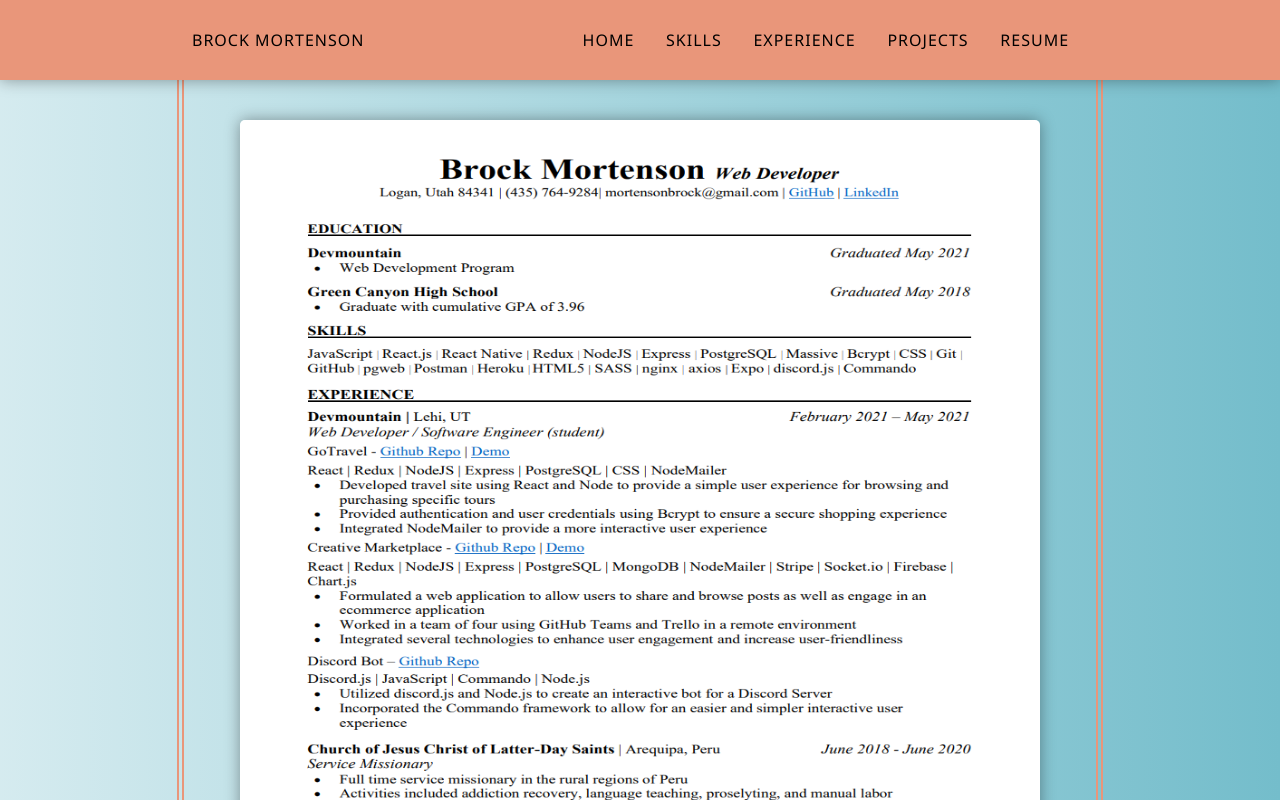
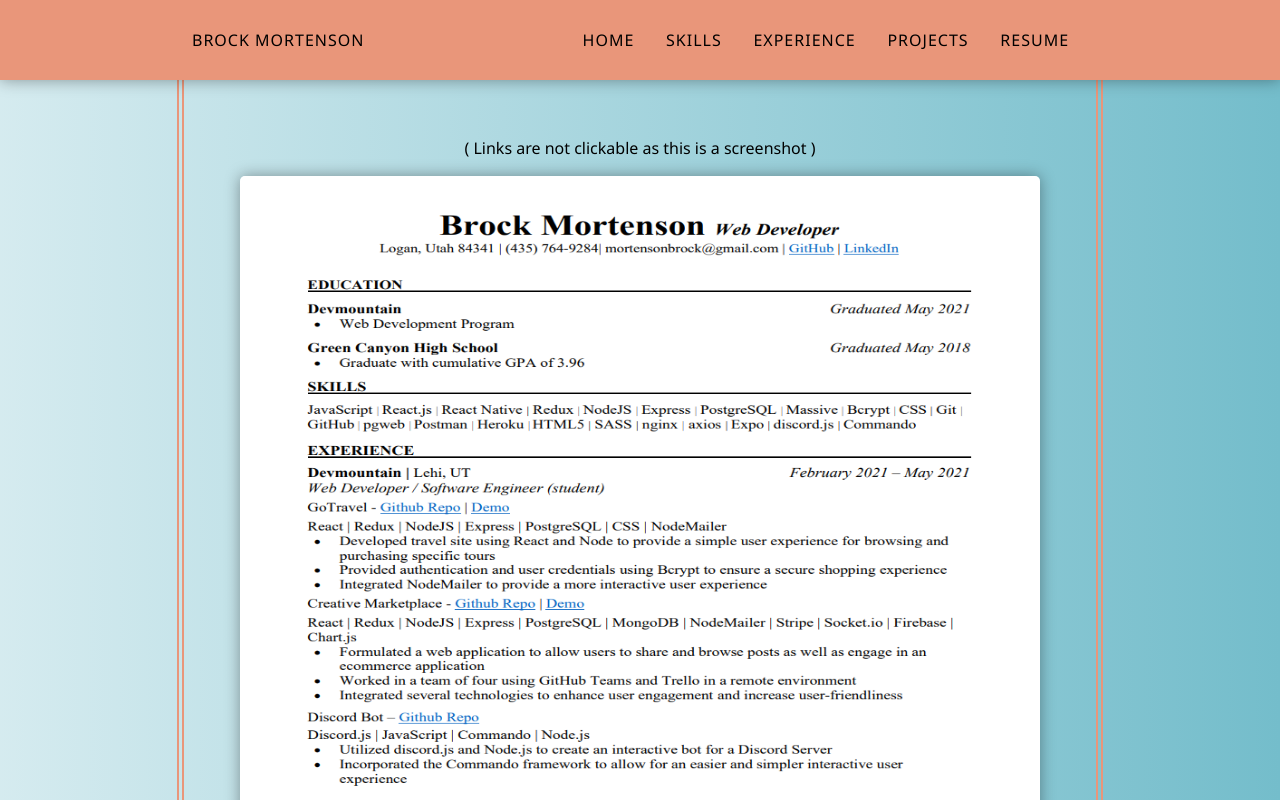
Before and after one commit to brockmortenson/my-website, a React (Create React App) app: page /Resume in a window 1280 px wide. Built offline with nearby package versions, Linux system fonts and the light colour scheme.

Commit message:
added some smooth css transitions to the shadowing for the links throughout the website

```diff
--- a/src/Components/Resume.js
+++ b/src/Components/Resume.js
@@ -5,8 +5,8 @@
     return (
         <div className='Resume'>
             <div className='resume-container'>
+                <p>( Links are not clickable as this is a screenshot )</p>
                 <img src={resume} alt='brock_resume' />
-                <p>( Links are not clickable as this is a screenshot )</p>
             </div>
         </div>
     )
--- a/src/styles/header.css
+++ b/src/styles/header.css
@@ -25,6 +25,7 @@
 
 .Header p {
     cursor: pointer;
+    transition: all 0.4s ease;
 }
 
 .Header p:hover {
--- a/src/styles/landing.css
+++ b/src/styles/landing.css
@@ -44,6 +44,7 @@
     box-shadow: none;
     border-radius: 50%;
     cursor: pointer;
+    transition: all 0.4s ease;
 }
 
 #linkedin {
@@ -52,7 +53,8 @@
     padding: 5px;
     margin-left: 10px;
     box-shadow: none;
-    cursor: pointer
+    cursor: pointer;
+    transition: all 0.4s ease;
 }
 
 #github:hover {
--- a/src/styles/projects.css
+++ b/src/styles/projects.css
@@ -49,6 +49,7 @@
 .links-container a {
     font-size: 20px;
     padding: 10px;
+    transition: all 0.4s ease;
 }
 
 .links-container a:hover {
--- a/src/styles/resume.css
+++ b/src/styles/resume.css
@@ -27,7 +27,7 @@
 }
 
 .resume-container p {
-    margin-top: 15px;
+    margin: 20px 0;
     text-align: center;
 }
 
```
